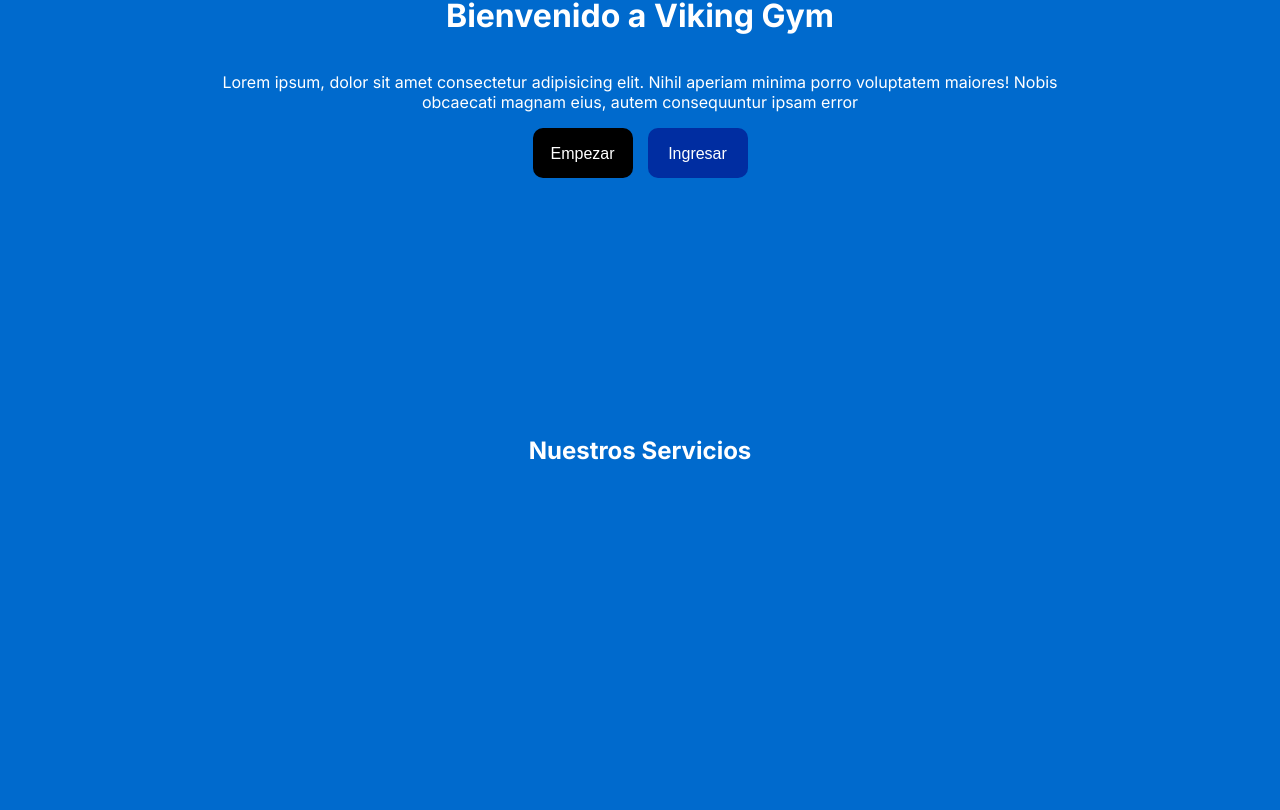
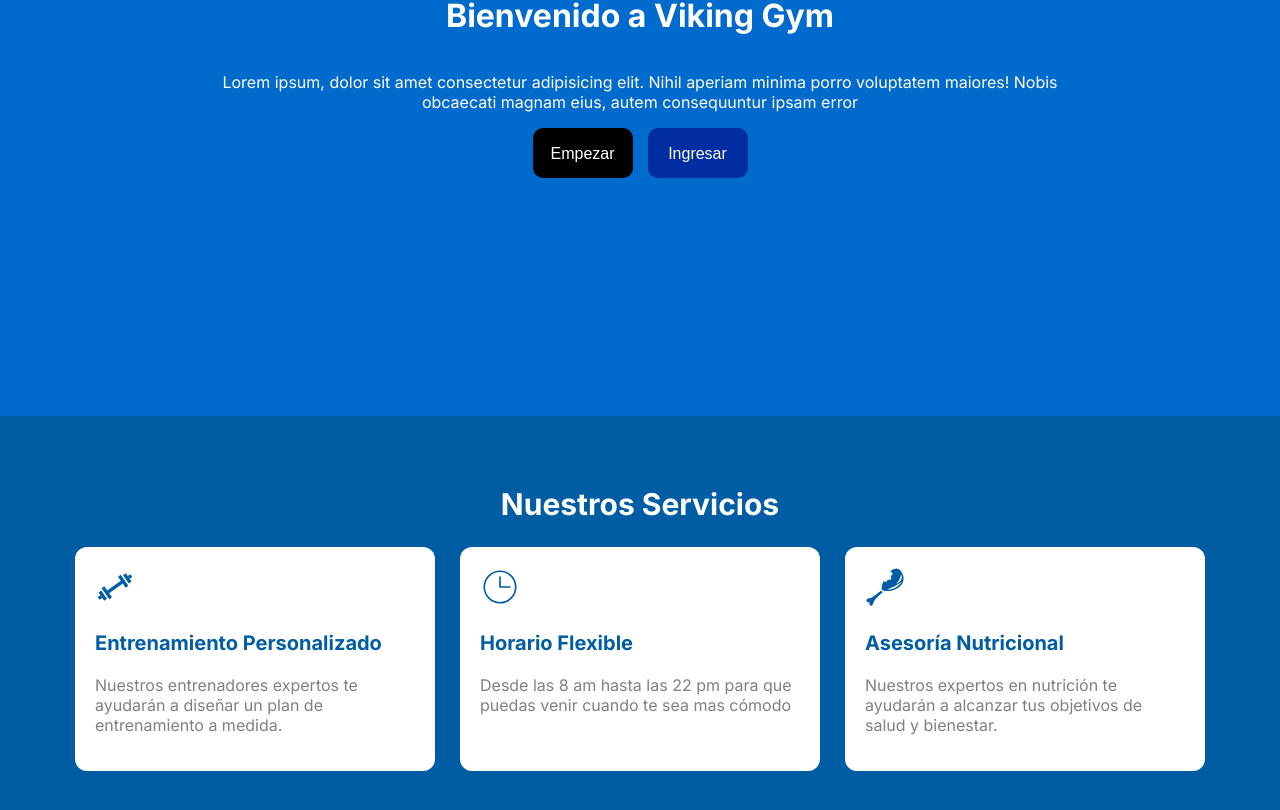
Before and after one commit to Namilog7/gym-app, a Next.js app: page / in a window 1280 px wide. Shown: the part 344-1154 px from the top of the page. Before the commit the page ends 829 px from the top, so only its background shows below. Built offline with nearby package versions, Linux system fonts and the light colour scheme.

Commit message:
sección servicios completa

```diff
--- a/package.json
+++ b/package.json
@@ -11,7 +11,8 @@
   "dependencies": {
     "next": "14.2.5",
     "react": "^18",
-    "react-dom": "^18"
+    "react-dom": "^18",
+    "react-icons": "^5.2.1"
   },
   "devDependencies": {
     "@types/node": "^20",
--- a/src/app/components/SectionServices.tsx
+++ b/src/app/components/SectionServices.tsx
@@ -1,10 +1,19 @@
+import { ServicesCards } from "./ServicesCards"
+import { CgGym } from "react-icons/cg";
+import { CiClock2 } from "react-icons/ci";
+import { GiChickenLeg } from "react-icons/gi";
+import { content } from "../utils/utils"
 
 
 export const SectionServices = () => {
     return (
         <div className="services">
             <h2>Nuestros Servicios</h2>
-
+            <div className="contentCards">
+                <ServicesCards title="Entrenamiento Personalizado" content={content.entrenamiento} icon={<CgGym style={{ fontSize: "40px" }} />} />
+                <ServicesCards title="Horario Flexible" content={content.horario} icon={<CiClock2 style={{ fontSize: "40px" }} />} />
+                <ServicesCards title="Asesoría Nutricional" content={content.nutricion} icon={<GiChickenLeg style={{ fontSize: "40px" }} />} />
+            </div>
         </div>
     )
 }
--- a/src/app/components/ServicesCards.tsx
+++ b/src/app/components/ServicesCards.tsx
@@ -0,0 +1,17 @@
+import { ReactElement } from "react";
+
+interface CardsProps {
+    title: string;
+    content: string;
+    icon: ReactElement
+}
+
+export const ServicesCards: React.FC<CardsProps> = ({ title, icon, content }) => {
+    return (
+        <div className="cardServices">
+            {icon}
+            <h3>{title}</h3>
+            <p>{content} </p>
+        </div>
+    )
+}
--- a/src/app/styles/main.scss
+++ b/src/app/styles/main.scss
@@ -1,5 +1,5 @@
 $primary-color: #006acd;
-$secondary-color: #002da1;
+$secondary-color: rgb(0 92 163);
 $buttons-color: black;
 
 body {
@@ -7,6 +7,10 @@ body {
     padding: 0;
     color: white;
     background-color: $primary-color;
+}
+
+h2 {
+    font-size: 30px;
 }
 
 nav {
@@ -87,4 +91,34 @@ header {
 .services {
     display: flex;
     justify-content: center;
+    align-items: center;
+    flex-direction: column;
+    background-color: $secondary-color;
+    min-height: 50vh;
+    max-height: auto;
+
+
+    .contentCards {
+        display: flex;
+        justify-content: center;
+        gap: 25px;
+    }
+
+    .cardServices {
+        width: 25%;
+        min-height: 150px;
+        max-width: auto;
+        padding: 20px;
+        background-color: white;
+        color: $secondary-color;
+        border-radius: 12px;
+
+        h3 {
+            font-size: 20px;
+        }
+
+        p {
+            color: grey;
+        }
+    }
 }
--- /dev/null
+++ b/src/app/utils/utils.tsx
@@ -0,0 +1,13 @@
+
+type Content = {
+    entrenamiento: string;
+    horario: string;
+    nutricion: string
+
+}
+
+export const content: Content = {
+    entrenamiento: "Nuestros entrenadores expertos te ayudarán a diseñar un plan de entrenamiento a medida.",
+    horario: "Desde las 8 am hasta las 22 pm para que puedas venir cuando te sea mas cómodo",
+    nutricion: "Nuestros expertos en nutrición te ayudarán a alcanzar tus objetivos de salud y bienestar."
+}
```
Also changed, not shown: 1 other file (tests, documents, lock files or other folders).
